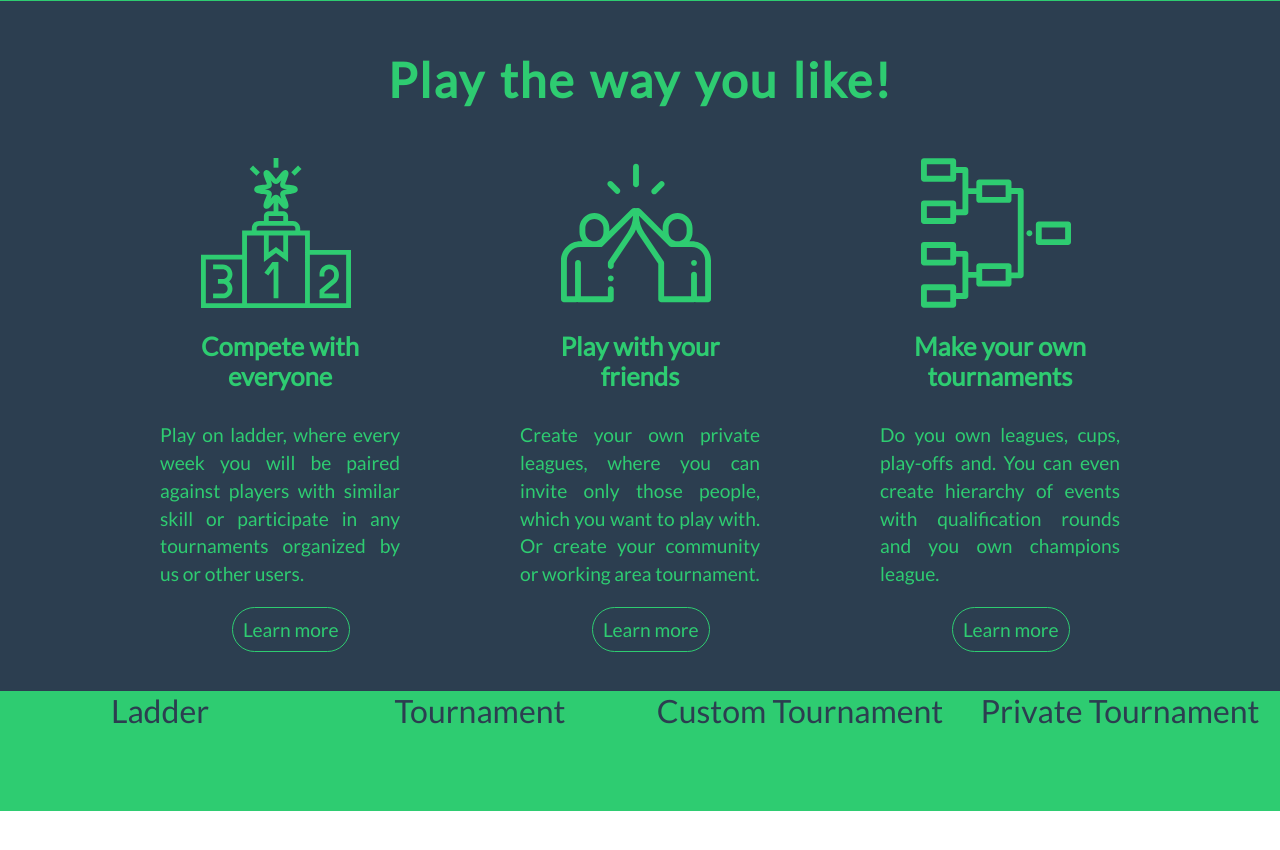
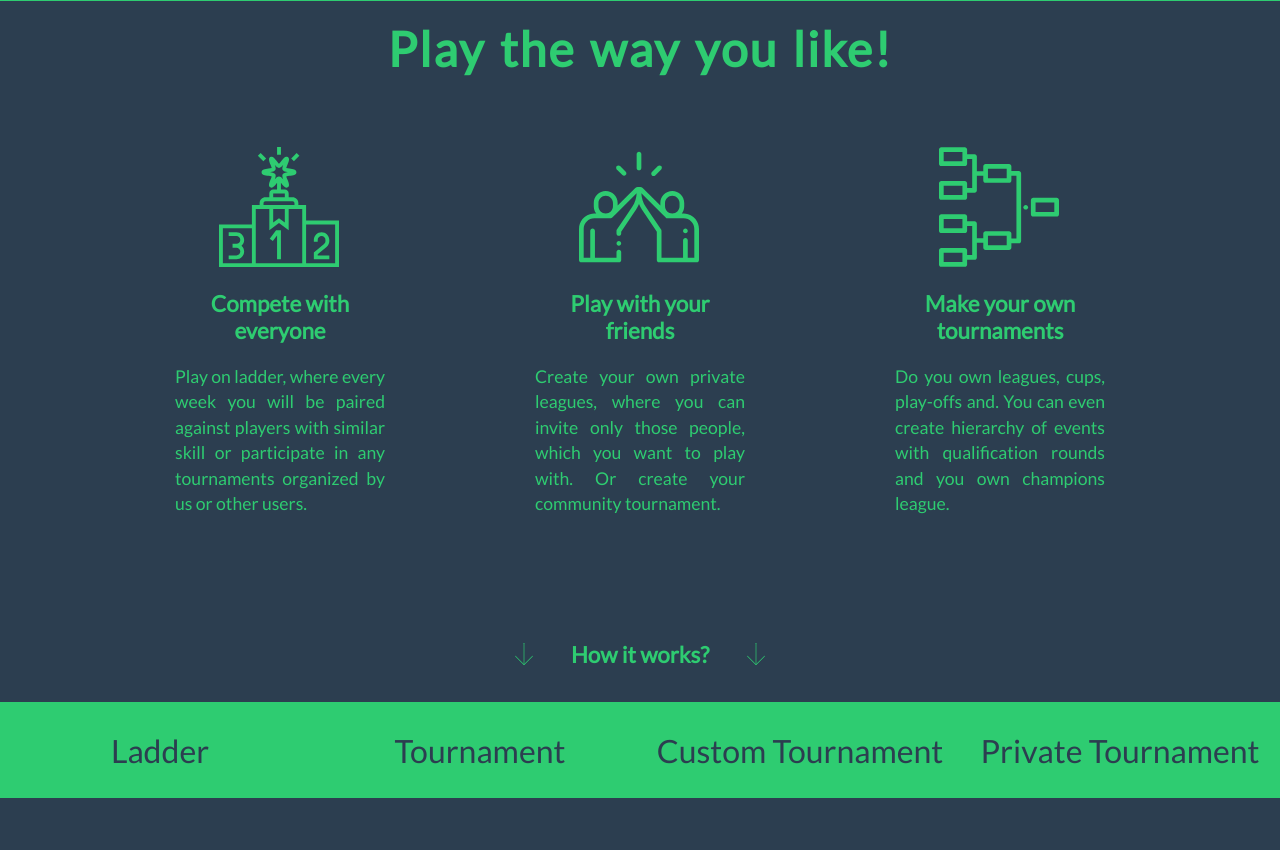
Before and after one commit to AlexBDevCorner/Landing2, a plain HTML site: page index.html in a window 1280 px wide. Shown: the part 802-1652 px from the top of the page. Before the commit the page ends 1613 px from the top, so only its background shows below. Drawn offline with Linux system fonts and the light colour scheme.

Commit message:
finished initial version of features

```diff
--- a/index.html
+++ b/index.html
@@ -25,38 +25,42 @@
     </div>
 </header>
     <section id="features-section">
-        <h2>Play the way you like!</h2>
+        <div class="flex-vertical-align">
+            <h2>Play the way you like!</h2>
+        </div>
         <div class="features-container">
             <div>
                 <img class="feature-icon" src="victory.svg">
                 <h3>Compete with everyone</h3>
                 <p>Play on ladder, where every week you will be paired against players with similar skill or participate in any tournaments organized by us or other users.</p>
-                <a>Learn more</a>
             </div>
             <div>
                 <img class="feature-icon" src="high-five.svg">
                 <h3>Play with your friends</h3>
-                <p>Create your own private leagues, where you can invite only those people, which you want to play with. Or create your community or working area tournament.</p>
-                <a>Learn more</a>
+                <p>Create your own private leagues, where you can invite only those people, which you want to play with. Or create your community tournament.</p>
             </div>
             <div>
                 <img class="feature-icon" src="fixtures.svg">
                 <h3>Make your own tournaments</h3>
                 <p>Do you own leagues, cups, play-offs and. You can even create hierarchy of events with qualification rounds and you own champions league.</p>
-                <a>Learn more</a>
             </div>
+        </div>
+        <div class="flex-vertical-align">
+            <img class="how-it-works-image" src="howitworksdownarrow.svg">
+            <h3>How it works?</h3>
+            <img class="how-it-works-image" src="howitworksdownarrow.svg">
         </div>
     </section>
     <section id="overview-section">
         <nav id="overview-navigation">
+            <div class="overview-navigation-item-container"><a>Ladder</a></div>
+            <div class="overview-navigation-item-container"><a>Tournament</a></div>
+            <div class="overview-navigation-item-container"><a>Custom Tournament</a></div>
+            <div class="overview-navigation-item-container"><a>Private Tournament</a></div>
+        </nav>
+        <div id="ladder-overview">
 
-                <div>Ladder</div>
-                <div>Tournament</div>
-                <div>Custom Tournament</div>
-                <div>Private Tournament</div>
-
-        </nav>
-
+        </div>
     </section>
 
 
--- a/style.css
+++ b/style.css
@@ -94,9 +94,13 @@ body {
 }
 
 #features-section {
+    display: flex;
+    flex-direction: column;
+    align-content: center;
     background: #2c3e50;
     border-top: solid 3px #2ecc71;
-    padding-bottom: 50px;
+    height: 88vh;
+    box-sizing: border-box;
 }
 
 #features-section h2 {
@@ -104,54 +108,42 @@ body {
     font-size: 3rem;
     word-spacing: 3px;
     letter-spacing: 2px;
-    margin-top: 50px;
     text-align: center;
 }
 
 .features-container {
     display: flex;
+    height: 64vh;
     justify-content: space-around;
     padding: 0 100px 0 100px;
 }
 
 .features-container h3 {
+    margin-top: 20px;
+}
+
+
+#features-section h3 {
     color: #2ecc71;
-    width: 240px;
-    font-size: 1.6rem;
-    margin-top: 20px;
+    width: 210px;
+    font-size: 1.4rem;
     text-align: center;
 }
 
 .features-container p {
     color: #2ecc71;
-    width: 240px;
-    font-size: 1.2rem;
-    margin: 30px 0 30px 0;
+    width: 210px;
+    font-size: 1.1rem;
+    margin-top: 20px;
     text-align: justify;
     line-height: 145%;
 }
 
-.features-container a {
-    position: relative;
-    color: #2ecc71;
-    text-align: center;
-    font-size: 1.2rem;
-    margin-left: 30%;
-    border: solid 1px #2ecc71;
-    border-radius: 40px;
-    padding: 10px;
-}
-
-.features-container a:hover {
-    color: #2c3e50;
-    background: #2ecc71;
-}
-
 .feature-icon {
     padding-top: 50px;
-    padding-left: 17%;
-    width: 150px;
-    height: 150px;
+    padding-left: 21%;
+    width: 120px;
+    height: 120px;
 }
 
 #overview-navigation {
@@ -159,18 +151,38 @@ body {
     justify-content: space-around;
     font-size: 2rem;
     color: #2c3e50;
-    width: 100%;
-    height: 15vh;
+    height: 12vh;
 }
 
-#overview-navigation div {
+.overview-navigation-item-container {
+    display: flex;
+    align-items: center;
+    height: 12vh;
     width: 100%;
-    height: 100%;
-    text-align: center;
+    justify-content: center;
+    color: #2c3e50;
     background: #2ecc71;
 }
 
-#overview-navigation div:hover {
+.overview-navigation-item-container:hover,
+.overview-navigation-item-container:hover a {
+    color: #2ecc71;
     background: #2c3e50;
-    color: #2ecc71;
 }
+
+#ladder-overview {
+    height: 88vh;
+    background: #2c3e50;
+}
+
+.flex-vertical-align {
+    display: flex;
+    align-items: center;
+    justify-content: center;
+    width: 100%;
+    height: 12vh;
+}
+
+.how-it-works-image {
+    height: 1.4rem;
+}
```
Also changed, not shown: howitworksdownarrow.svg (added).
